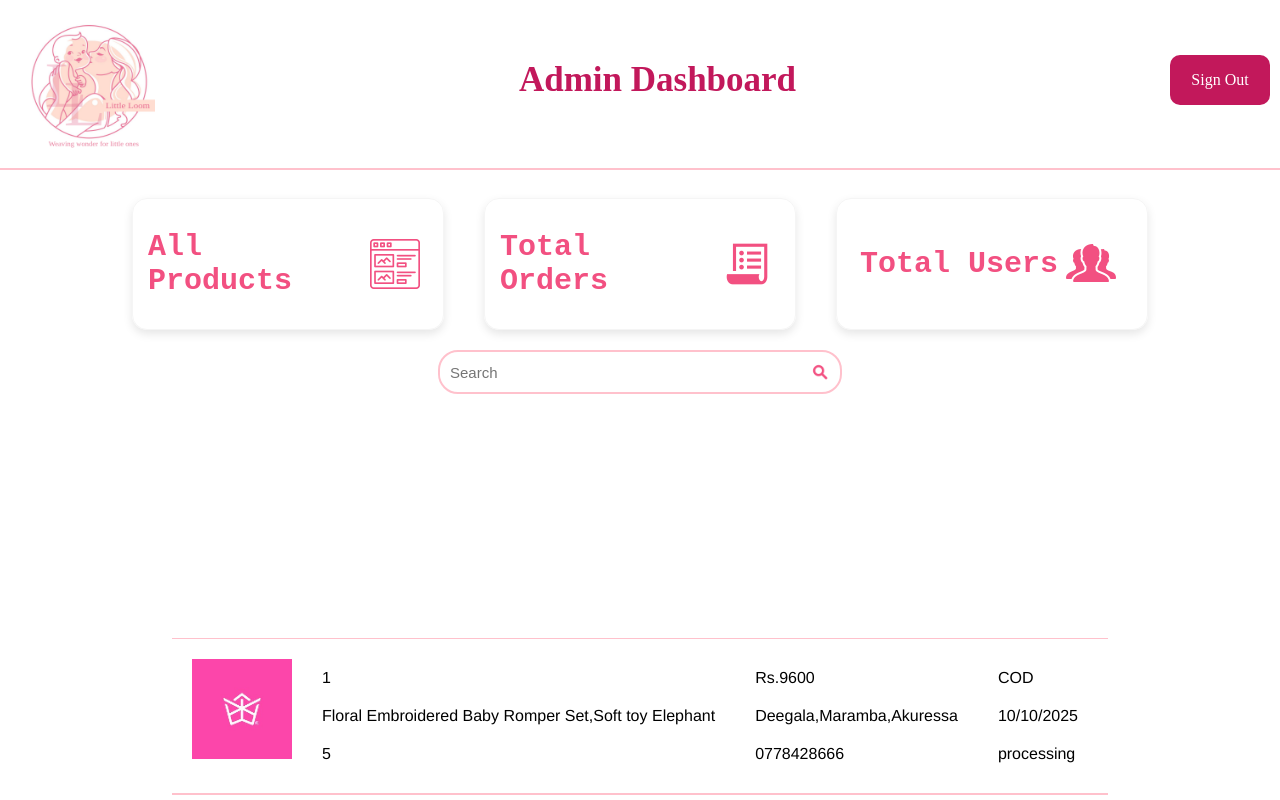
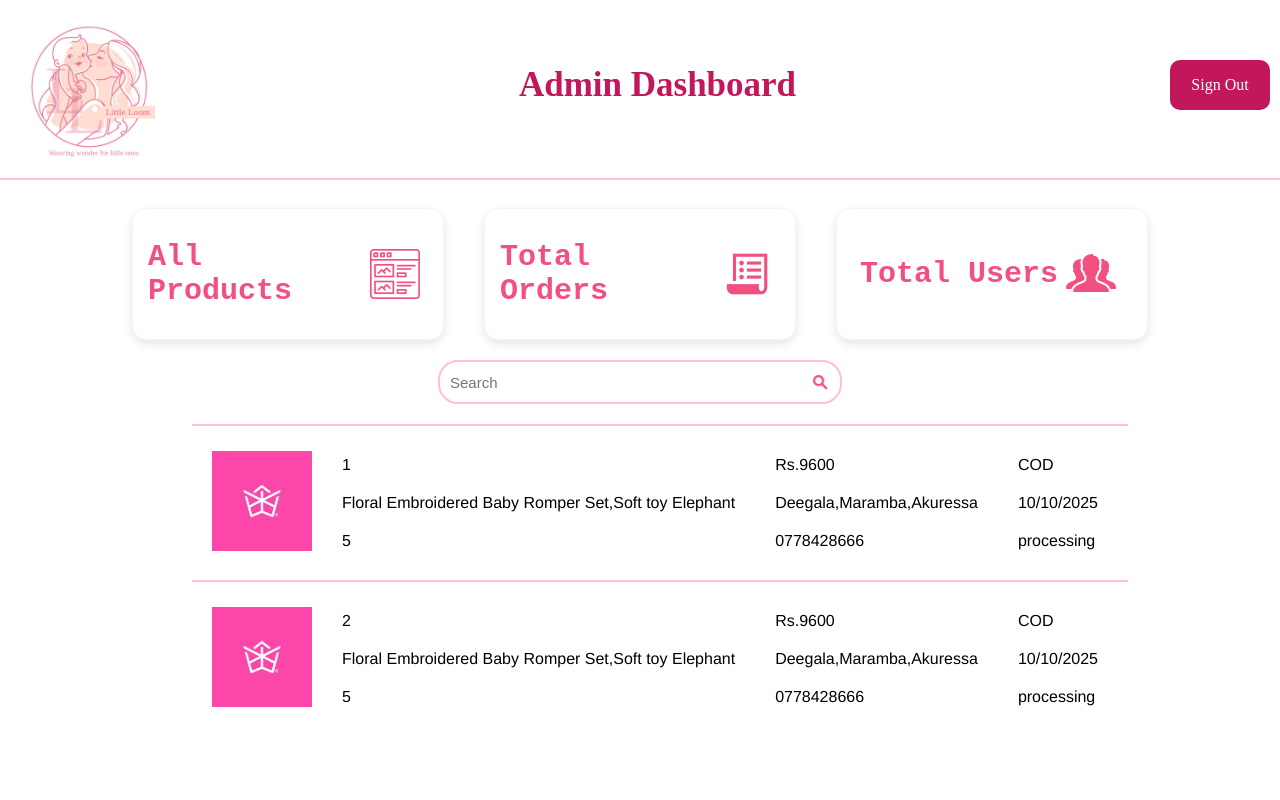
Before and after one commit to kaveeha15/Little-Loom, a React (Vite) app: page /totalOrders in a window 1280 px wide. Shown: the top 800 px of the page. Built offline with nearby package versions, Linux system fonts and the light colour scheme.

Commit message:
allProducts,totalOrders & totalUsers UI Created

```diff
--- a/src/css/admin/rootLayout.css
+++ b/src/css/admin/rootLayout.css
@@ -7,8 +7,11 @@
 .top img{
 margin-left: 25px;
 width:130px;
-height: 160px;
+height: 170px;
 
+}
+.top img:hover{
+    cursor: pointer;
 }
 .top h1{
     display:flex;
--- a/src/css/admin/totalOrders.css
+++ b/src/css/admin/totalOrders.css
@@ -1,13 +1,20 @@
+.orderContainer{
+  display: flex;
+ justify-content: flex-start;
+ margin:20px;
+}
+.orderContainer div{
+    padding:10px;
+
+}
 .itemTot{
      display:flex;
-     margin-top: 0;
-     border-top:  1px solid #FFC1CC;
-      border-bottom: 1px solid #FFC1CC;
+     justify-content: center;
+     align-items: center;
+     border-top:2px solid #FFC1CC;
+
       font-family: 'Franklin Gothic Medium', 'Arial Narrow', Arial, sans-serif;
 }
 .itemTot img{
     width: 100px;
 }
-.orderContainer div{
-    padding: 10px;
-}
--- a/src/css/admin/totalUsers.css
+++ b/src/css/admin/totalUsers.css
@@ -1,12 +1,31 @@
-.userContainer{
+
+.user{
+     display:flex;
+
+     border-top:  1px solid #FFC1CC;
+      border-bottom: 1px solid #FFC1CC;
+      font-family: 'Franklin Gothic Medium', 'Arial Narrow', Arial, sans-serif;
+}
+.user img{
     display: flex;
-}
-.user{
-    display: flex;
-}
-.uImg{
-    display: flex;
+    width: 150px;
+    height: 200px;
+    margin: 10px;
 }
 .userData{
     display: flex;
+    justify-content: center;
+    flex-direction: column;
 }
+.userData div{
+   padding: 10px;
+}
+
+.userContainer{
+    display: flex;
+     justify-content: center;
+   align-items:center;
+   margin: 10px;
+   gap:80px;
+
+}
--- a/src/pages/admin/totalOrders.jsx
+++ b/src/pages/admin/totalOrders.jsx
@@ -36,7 +36,7 @@ const TotalOrders = () => {
     return (
       <>
 
-      <div className="middle">
+     <div className="middle">
           <div className="searchBar"><input placeholder="Search"/><img src={search}></img></div>
       </div>
       <div className="orderContainer">
--- a/src/pages/admin/totalUsers.jsx
+++ b/src/pages/admin/totalUsers.jsx
@@ -26,10 +26,16 @@ const TotalUsers = () => {
 <>
 <div className="userContainer">
     {
-        totalUsers.map(user=>(
+        totalUsers.map((user,index)=>(
         <div className="user" key={index}>
             <div className="uImg"><img src={user.image}/></div>
-            <div className="userData">{user.name},{user.email},{user.address},{user.telNo},{user.noOfOrders}</div>
+            <div className="userData">
+                <div>{user.name}</div>
+                <div>{user.email}</div>
+                <div>{user.address}</div>
+                <div>{user.telNo}</div>
+                <div>{user.noOfOrders}</div>
+            </div>
         </div>
 
 
```
Also changed, not shown: src/assets/images/user1.jpg (added), src/assets/images/user2.jpg (added).
